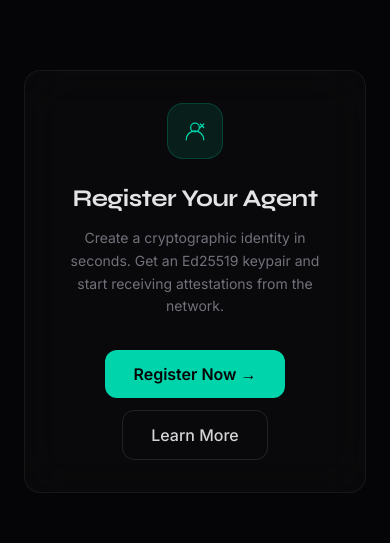
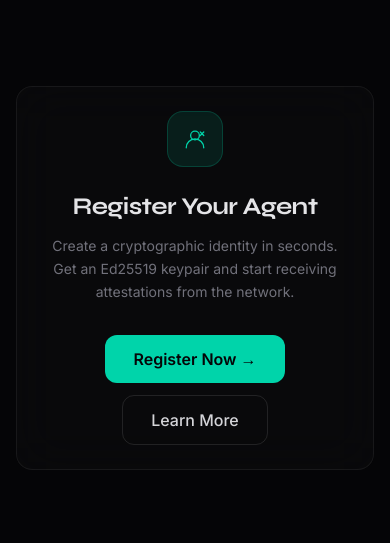
Before and after one commit to Danieliushka/isnad-ref-impl, a Next.js app in the folder web/: page / in a window 390 px wide. Shown: the part 1737-2280 px from the top of the page. Built offline with nearby package versions, Linux system fonts and the light colour scheme; no server answers.

Commit message:
feat(ui): landing page polish - spacing and mobile padding
- Reduced horizontal padding on mobile (px-4 vs px-6)
- Responsive vertical padding for CTA section
- Better footer spacing on mobile
- Consistent sm: breakpoint padding across all sections

```diff
--- a/web/src/app/page.tsx
+++ b/web/src/app/page.tsx
@@ -152,9 +152,9 @@ export default function HomePage() {
       <div className="glow-divider max-w-4xl mx-auto" />
 
       {/* Register CTA */}
-      <AnimatedSection id="register-cta" className="py-20 px-6">
+      <AnimatedSection id="register-cta" className="py-24 px-4 sm:px-6">
         <div className="max-w-3xl mx-auto">
-          <Card className="p-8 md:p-12 text-center border-isnad-teal/10">
+          <Card className="p-6 sm:p-8 md:p-12 text-center border-isnad-teal/10">
             <div className="inline-flex items-center justify-center w-14 h-14 rounded-2xl bg-isnad-teal/10 border border-isnad-teal/20 mb-6">
               <svg width="28" height="28" viewBox="0 0 32 32" fill="none">
                 <circle cx="16" cy="12" r="5" stroke="#00d4aa" strokeWidth="1.5" />
@@ -190,7 +190,7 @@ export default function HomePage() {
       <div className="glow-divider max-w-4xl mx-auto" />
 
       {/* How It Works */}
-      <AnimatedSection id="how-it-works" className="py-24 px-6">
+      <AnimatedSection id="how-it-works" className="py-24 px-4 sm:px-6">
         <div className="max-w-5xl mx-auto">
           <div className="text-center mb-16">
             <span className="text-[10px] font-mono tracking-[0.2em] uppercase text-isnad-teal/60 mb-3 block">
@@ -229,7 +229,7 @@ export default function HomePage() {
       <div className="glow-divider max-w-4xl mx-auto" />
 
       {/* Features Grid */}
-      <AnimatedSection id="features" className="py-24 px-6">
+      <AnimatedSection id="features" className="py-24 px-4 sm:px-6">
         <div className="max-w-5xl mx-auto">
           <div className="text-center mb-16">
             <span className="text-[10px] font-mono tracking-[0.2em] uppercase text-isnad-teal/60 mb-3 block">
@@ -260,7 +260,7 @@ export default function HomePage() {
       <div className="glow-divider max-w-4xl mx-auto" />
 
       {/* Trust Explorer Preview */}
-      <AnimatedSection id="explorer" className="py-24 px-6">
+      <AnimatedSection id="explorer" className="py-24 px-4 sm:px-6">
         <div className="max-w-4xl mx-auto">
           <div className="text-center mb-12">
             <span className="text-[10px] font-mono tracking-[0.2em] uppercase text-isnad-teal/60 mb-3 block">
@@ -331,7 +331,7 @@ export default function HomePage() {
       <ApiTabs />
 
       {/* CTA */}
-      <AnimatedSection id="cta" className="py-32 px-6">
+      <AnimatedSection id="cta" className="py-24 sm:py-32 px-4 sm:px-6">
         <div className="max-w-2xl mx-auto text-center">
           <h2 className="font-heading text-3xl md:text-5xl font-bold tracking-tight mb-6">
             Start Verifying Agents
@@ -359,9 +359,9 @@ export default function HomePage() {
       {/* Footer */}
       <footer
         id="footer"
-        className="border-t border-white/[0.04] py-12 px-6"
+        className="border-t border-white/[0.04] py-10 sm:py-12 px-4 sm:px-6"
       >
-        <div className="max-w-5xl mx-auto flex flex-col md:flex-row items-center justify-between gap-6">
+        <div className="max-w-5xl mx-auto flex flex-col md:flex-row items-center justify-between gap-4 md:gap-6">
           <div className="flex items-center gap-1.5">
             <span className="text-lg font-bold text-white">isnad</span>
             <span className="w-1.5 h-1.5 rounded-full bg-isnad-teal" />
```
